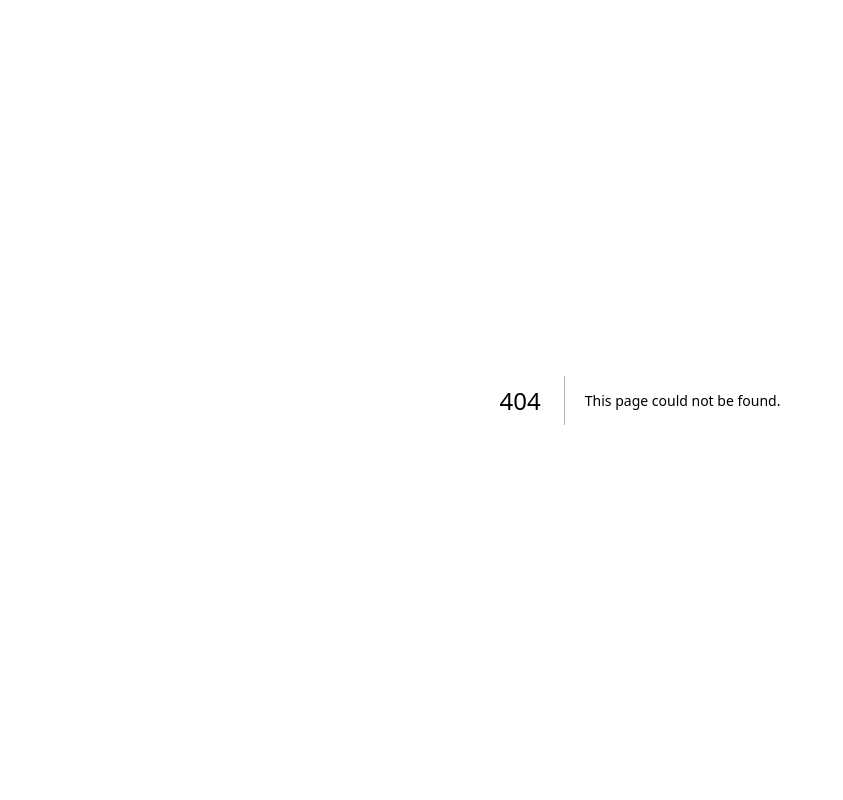
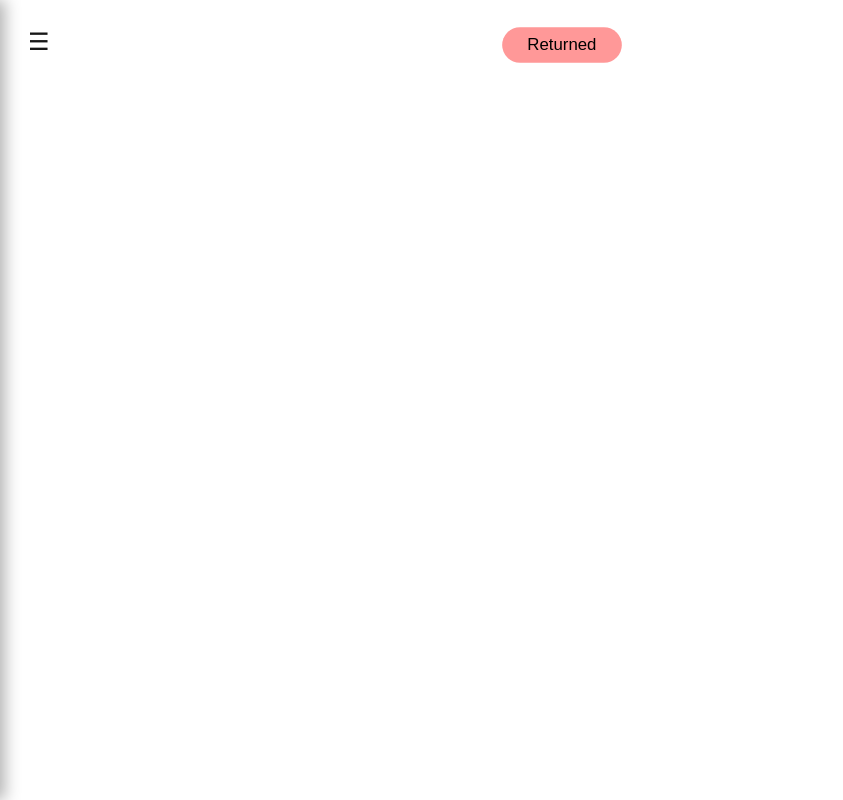
Before and after one commit to ghuleaniketh/lostandfound, a Next.js app: page /dashboard in a window 1280 px wide. Before the commit this address had no page. Shown: the whole page, without its empty margins (0-843 px from the left). Built offline with nearby package versions, Linux system fonts and the light colour scheme.

Commit message:
created the dashboard page

```diff
--- /dev/null
+++ b/app/dashboard/page.js
@@ -0,0 +1,41 @@
+'use client';
+
+import styles from "../topnav.module.css";
+import { useState } from "react";
+import Sidebar from '../sidebar'
+
+export default function Dashboard(){
+    const [activeTab, setActiveTab] = useState('lost');
+    const [isSidebarOpen, setIsSidebarOpen] = useState(false);
+
+return(
+    <>
+
+            <Sidebar isOpen={isSidebarOpen} onClose={() => setIsSidebarOpen(false)} />
+            <div className={styles.navContainer}>
+                <button
+                    className={styles.menuButton}
+                    onClick={() => setIsSidebarOpen(true)}
+                >
+                    ☰
+                </button>
+                <div className={styles.nav}>
+                    <div
+                        className={`${styles.navButton} ${activeTab === 'lost' ? styles.active : ''}`}
+                        onClick={() => setActiveTab('lost')}
+                    >
+                        Returned
+                    </div>
+                    <div
+                        className={`${styles.navButton} ${activeTab === 'found' ? styles.active : ''}`}
+                        onClick={() => setActiveTab('found')}
+                    >
+                        Clamed
+                    </div>
+                </div>
+                <div className={styles.sidebarIcon}></div>
+            </div>
+            {/* {activeTab === 'lost' ? <Lostitem /> : <FoundItem />} */}
+        </>
+)
+}
--- a/app/sidebar.js
+++ b/app/sidebar.js
@@ -16,6 +16,9 @@ export default function Sidebar({ isOpen, onClose }) {
                 <Link href="/listlost" className={styles.sidebarLink}>
                 List Lost Item
                 </Link>
+                <Link href="/dashboard" className={styles.sidebarLink}>
+                Dashboard
+                </Link>
                 <Link href="/login" className={styles.sidebarLink}>
                 Logout
                 </Link>
```
